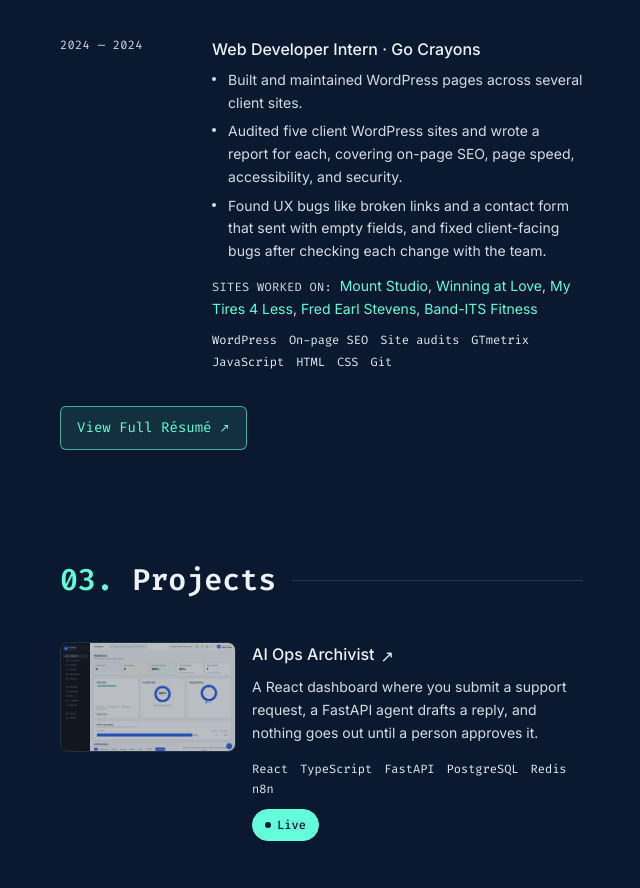
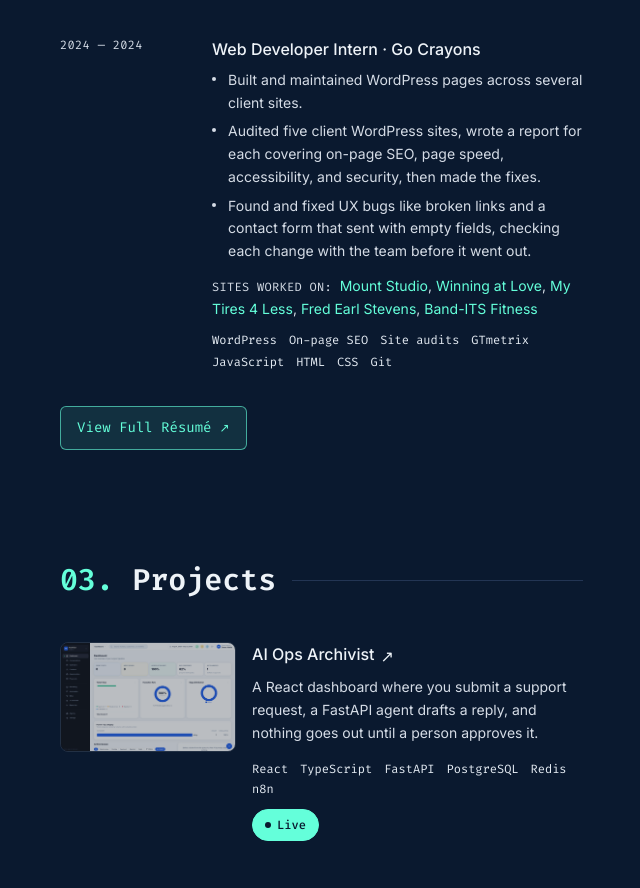
Before and after one commit to Tofuwuuu/PERSONAL-WEBSITE, a Next.js app: page / in a window 1280 px wide. Shown: the part 980-1868 px from the top of the page, without its empty margins (601-1241 px from the left). Built offline with nearby package versions, Linux system fonts and the light colour scheme; no server answers.

Commit message:
Go Crayons: say the audit fixes were made (#11)

```diff
--- a/content/experience.ts
+++ b/content/experience.ts
@@ -22,8 +22,8 @@
     end: "2024",
     bullets: [
       "Built and maintained WordPress pages across several client sites.",
-      "Audited five client WordPress sites and wrote a report for each, covering on-page SEO, page speed, accessibility, and security.",
-      "Found UX bugs like broken links and a contact form that sent with empty fields, and fixed client-facing bugs after checking each change with the team.",
+      "Audited five client WordPress sites, wrote a report for each covering on-page SEO, page speed, accessibility, and security, then made the fixes.",
+      "Found and fixed UX bugs like broken links and a contact form that sent with empty fields, checking each change with the team before it went out.",
     ],
     tech: ["WordPress", "On-page SEO", "Site audits", "GTmetrix", "JavaScript", "HTML", "CSS", "Git"],
     links: [
```
